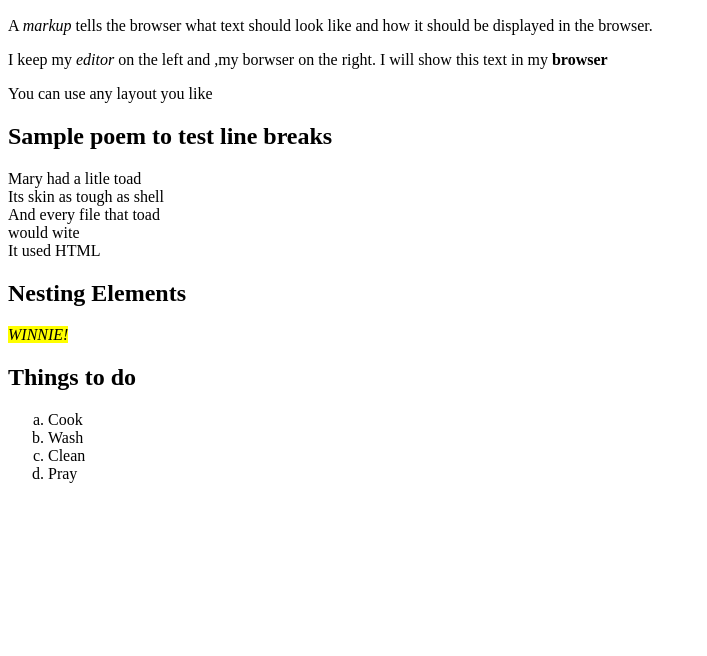
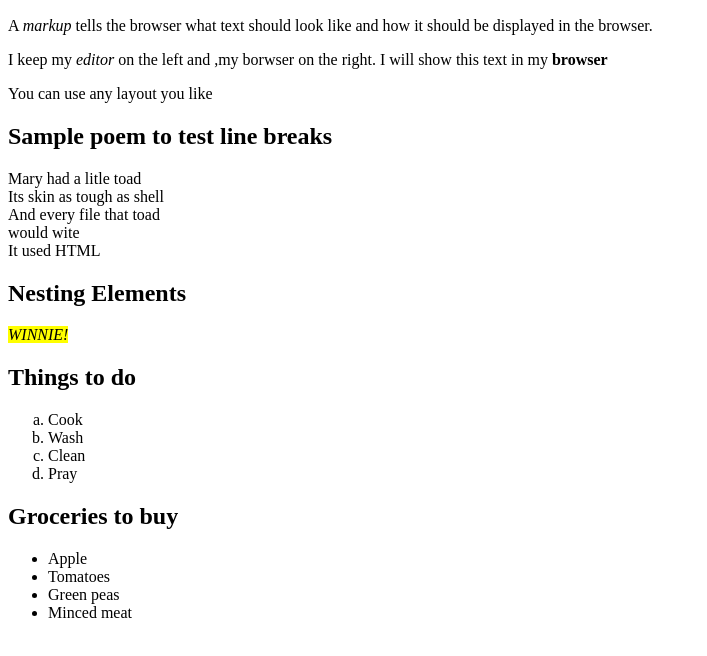
Before and after one commit to winniebosy/Udacity-ITP, a plain HTML site: page notes.html in a window 1280 px wide. Shown: the part 136-792 px from the top of the page, without its empty margins (0-707 px from the left). Drawn offline with Linux system fonts and the light colour scheme.

Commit message:
examining the unordered list

```diff
--- a/notes.html
+++ b/notes.html
@@ -61,9 +61,13 @@
 
 
     <!--unordered list-->
-
+  <h2>Groceries to buy</h2>
 
     <ul>
+        <li>Apple</li>
+        <li>Tomatoes</li>
+        <li>Green peas</li>
+        <li>Minced meat</li>
 
 
 
```
